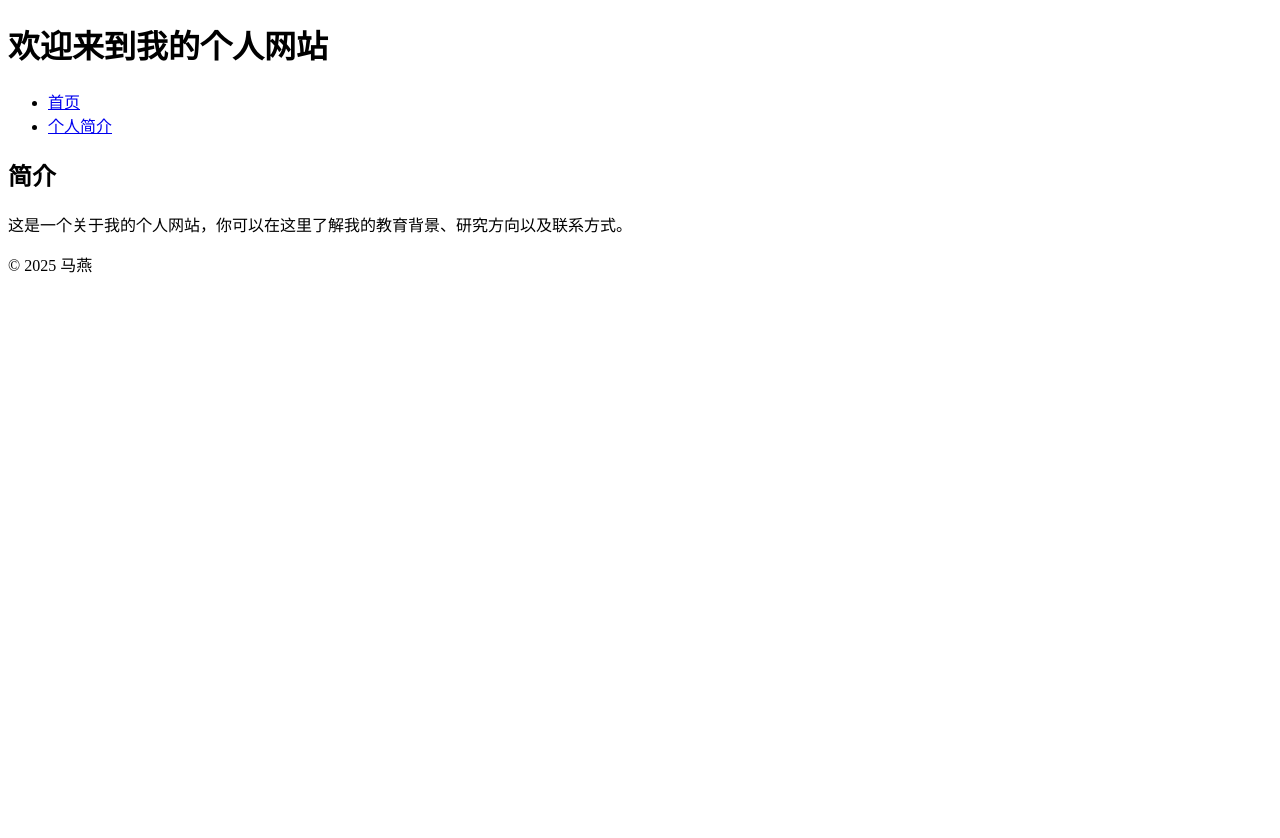
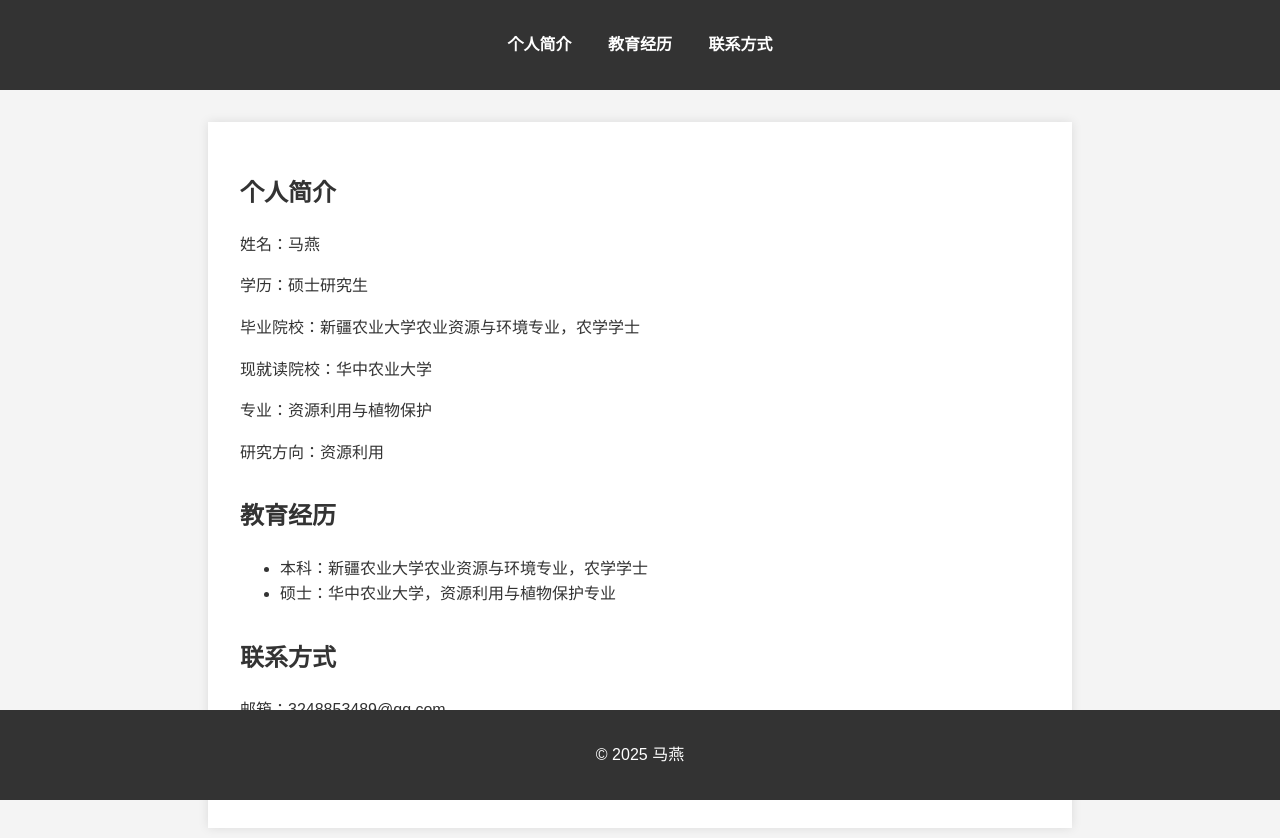
Before and after one commit to mayan2333/yanma, a plain HTML site: page index.html in a window 1280 px wide. Before the commit the page ends 800 px from the top, so only its background shows below. Drawn offline with Linux system fonts and the light colour scheme.

Commit message:
Add files via upload

```diff
--- a/index.html
+++ b/index.html
@@ -4,23 +4,98 @@
     <meta charset="UTF-8">
     <meta name="viewport" content="width=device-width, initial-scale=1.0">
     <title>个人网站</title>
-    <link rel="stylesheet" href="css/styles.css">
+    <style>
+        body {
+            font-family: Arial, sans-serif;
+            line-height: 1.6;
+            margin: 0;
+            padding: 0;
+            background-color: #f4f4f4;
+            color: #333;
+        }
+        header {
+            background: #333;
+            color: #fff;
+            padding: 1rem 0;
+            text-align: center;
+        }
+        nav ul {
+            list-style: none;
+            padding: 0;
+        }
+        nav ul li {
+            display: inline;
+            margin: 0 1rem;
+        }
+        nav ul li a {
+            color: #fff;
+            text-decoration: none;
+            font-weight: bold;
+        }
+        main {
+            padding: 2rem;
+        }
+        section {
+            margin-bottom: 2rem;
+        }
+        footer {
+            background: #333;
+            color: #fff;
+            text-align: center;
+            padding: 1rem 0;
+            position: fixed;
+            width: 100%;
+            bottom: 0;
+        }
+        .container {
+            max-width: 800px;
+            margin: 0 auto;
+            background: #fff;
+            padding: 2rem;
+            box-shadow: 0 0 10px rgba(0, 0, 0, 0.1);
+        }
+        h1, h2 {
+            color: #333;
+        }
+        p {
+            font-size: 1rem;
+        }
+    </style>
 </head>
 <body>
     <header>
-        <h1>欢迎来到我的个人网站</h1>
         <nav>
             <ul>
-                <li><a href="index.html">首页</a></li>
-                <li><a href="about.html">个人简介</a></li>
+                <li><a href="#about">个人简介</a></li>
+                <li><a href="#education">教育经历</a></li>
+                <li><a href="#contact">联系方式</a></li>
             </ul>
         </nav>
     </header>
     <main>
-        <section>
-            <h2>简介</h2>
-            <p>这是一个关于我的个人网站，你可以在这里了解我的教育背景、研究方向以及联系方式。</p>
-        </section>
+        <div class="container">
+            <section id="about">
+                <h1>个人简介</h1>
+                <p>姓名：马燕</p>
+                <p>学历：硕士研究生</p>
+                <p>毕业院校：新疆农业大学农业资源与环境专业，农学学士</p>
+                <p>现就读院校：华中农业大学</p>
+                <p>专业：资源利用与植物保护</p>
+                <p>研究方向：资源利用</p>
+            </section>
+            <section id="education">
+                <h1>教育经历</h1>
+                <ul>
+                    <li>本科：新疆农业大学农业资源与环境专业，农学学士</li>
+                    <li>硕士：华中农业大学，资源利用与植物保护专业</li>
+                </ul>
+            </section>
+            <section id="contact">
+                <h1>联系方式</h1>
+                <p>邮箱：3248853489@qq.com</p>
+                <p>电话：15099081195</p>
+            </section>
+        </div>
     </main>
     <footer>
         <p>&copy; 2025 马燕</p>
```
